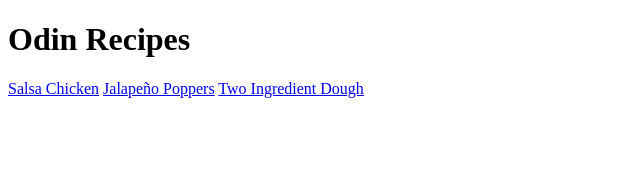
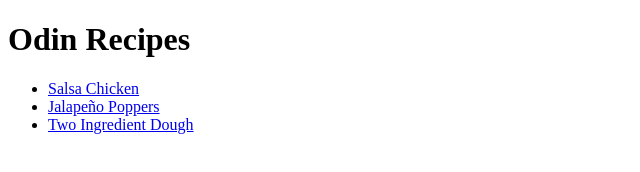
Before and after one commit to bstro55/odin-recipes, a plain HTML site: page index.html in a window 1280 px wide. Shown: the whole page, without its empty margins (0-640 px from the left). Drawn offline with Linux system fonts and the light colour scheme.

Commit message:
Convert links to Unord List

```diff
--- a/index.html
+++ b/index.html
@@ -5,8 +5,10 @@
 </head>
 <body>
     <h1>Odin Recipes</h1>
-    <a href="recipes/salsachicken.html">Salsa Chicken</a>
-    <a href="recipes/jalapenopoppers.html">Jalapeño Poppers</a>
-    <a href="recipes/twoingredientdough.html">Two Ingredient Dough</a>
+    <ul>
+    <li><a href="recipes/salsachicken.html">Salsa Chicken</a></li>
+    <li><a href="recipes/jalapenopoppers.html">Jalapeño Poppers</a></li>
+    <li><a href="recipes/twoingredientdough.html">Two Ingredient Dough</a></li>
+    </ul>
 </body>
 </html>
```
